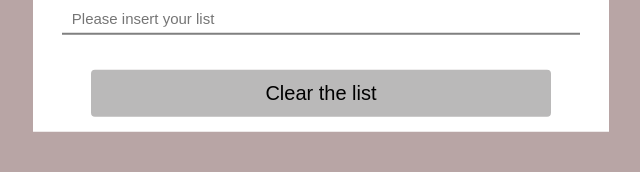
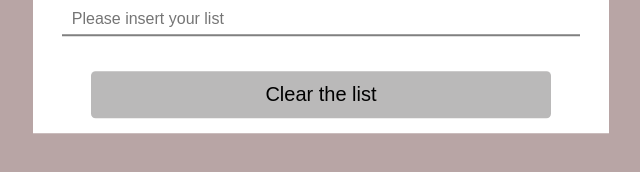
Before and after one commit to rahimialijan/To-Do-list-Microverse-Project, a website built with webpack: page src/index.html in a window 1280 px wide. Shown: the part 288-460 px from the top of the page, 319-959 px from the left. Built offline with nearby package versions, Linux system fonts and the light colour scheme.

Commit message:
Update style.css

```diff
--- a/src/style.css
+++ b/src/style.css
@@ -49,7 +49,7 @@ body {
 
 #input-list {
   width: 100%;
-  height: 30px;
+  height: 32px;
   margin-bottom: 20px;
   border: none;
   border-bottom: 2px solid gray;
@@ -57,7 +57,7 @@ body {
 
 #input-list::placeholder {
   padding-left: 10px;
-  font-size: 15px;
+  font-size: 16px;
 }
 
 ul li {
@@ -117,6 +117,6 @@ ul li {
   background-color: rgb(186, 185, 185);
   font-size: 20px;
   border: none;
-  border-radius: 4px;
+  border-radius: 4.5px;
   cursor: pointer;
 }
```
